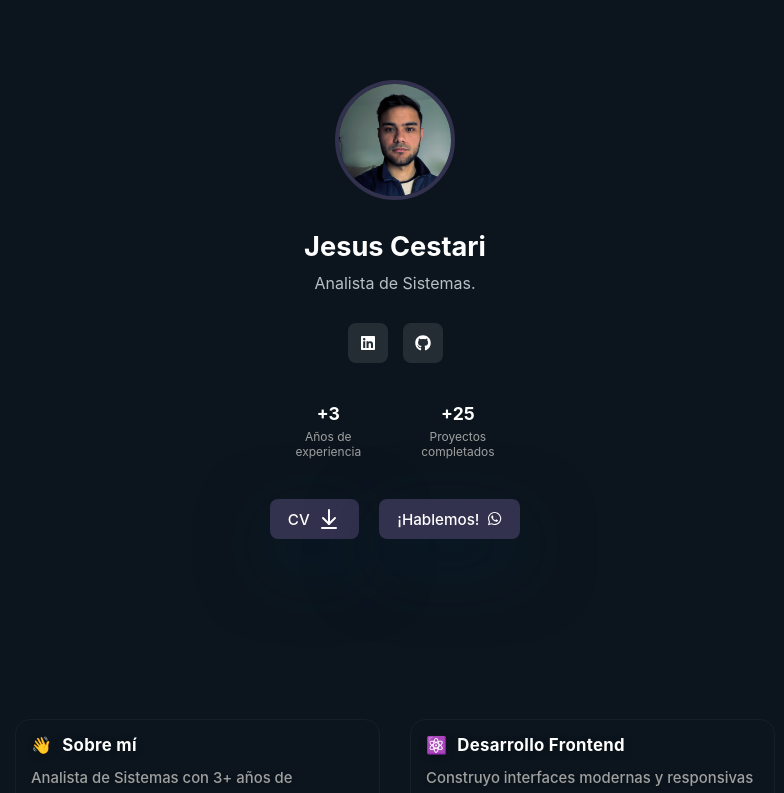
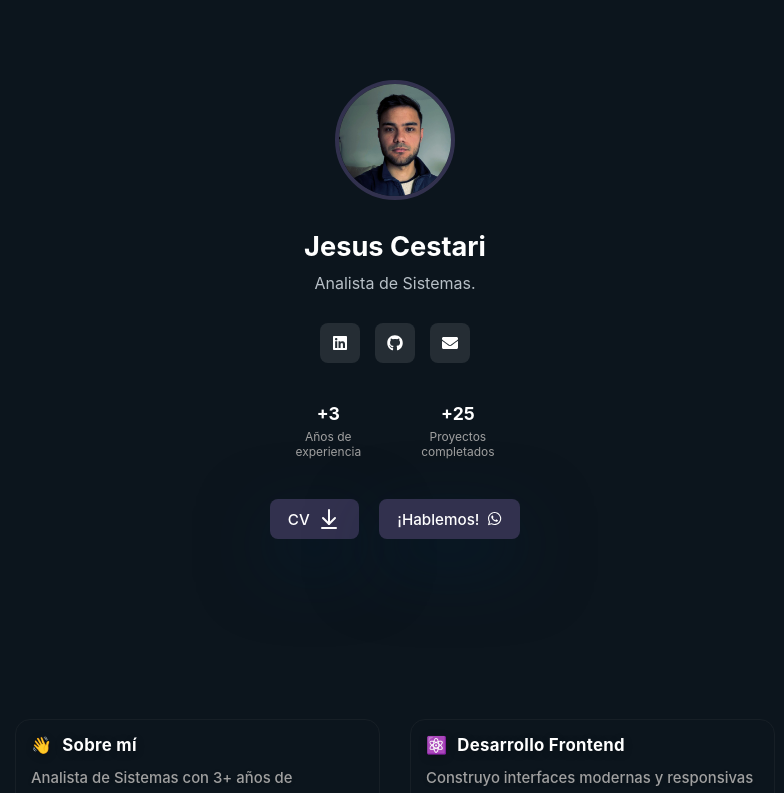
Before and after one commit to jesuscestari/jesuscestariweb, a React (Vite) app: page / in a window 1280 px wide. Shown: the top 793 px of the page, without its empty margins (245-1029 px from the left). Built offline with nearby package versions, Linux system fonts and the light colour scheme.

Commit message:
add -cambios en el README...

```diff
--- a/src/components/Hero.jsx
+++ b/src/components/Hero.jsx
@@ -3,6 +3,7 @@
 import { FaWhatsapp } from "react-icons/fa";
 import { FaGithub } from "react-icons/fa";
 import { FaLinkedin } from "react-icons/fa";
+import { FaEnvelope } from "react-icons/fa";
 
 const Hero = () => {
   return (
@@ -22,6 +23,9 @@
           </a>
           <a href="https://github.com/jesuscestari" target="_blank" rel="noopener noreferrer">
            <FaGithub />
+          </a>
+          <a href="mailto:jesuscestari@proton.me" target="_blank" rel="noopener noreferrer">
+            <FaEnvelope />
           </a>
         </div>
 
```
Also changed, not shown: 1 other file (tests, documents, lock files or other folders).
